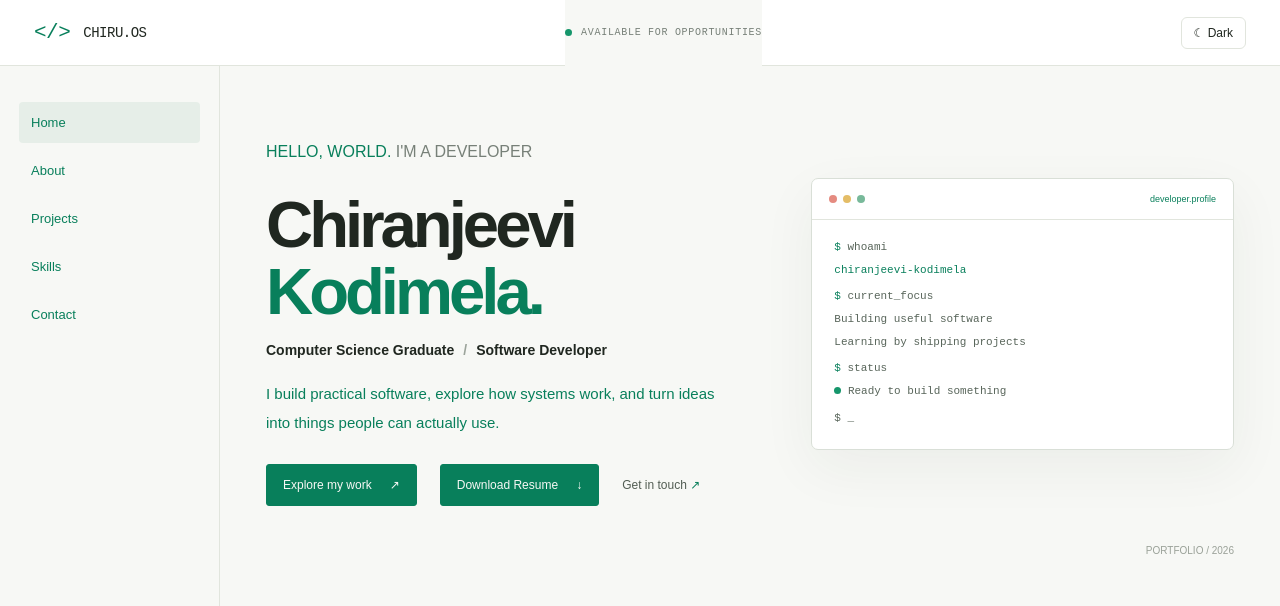
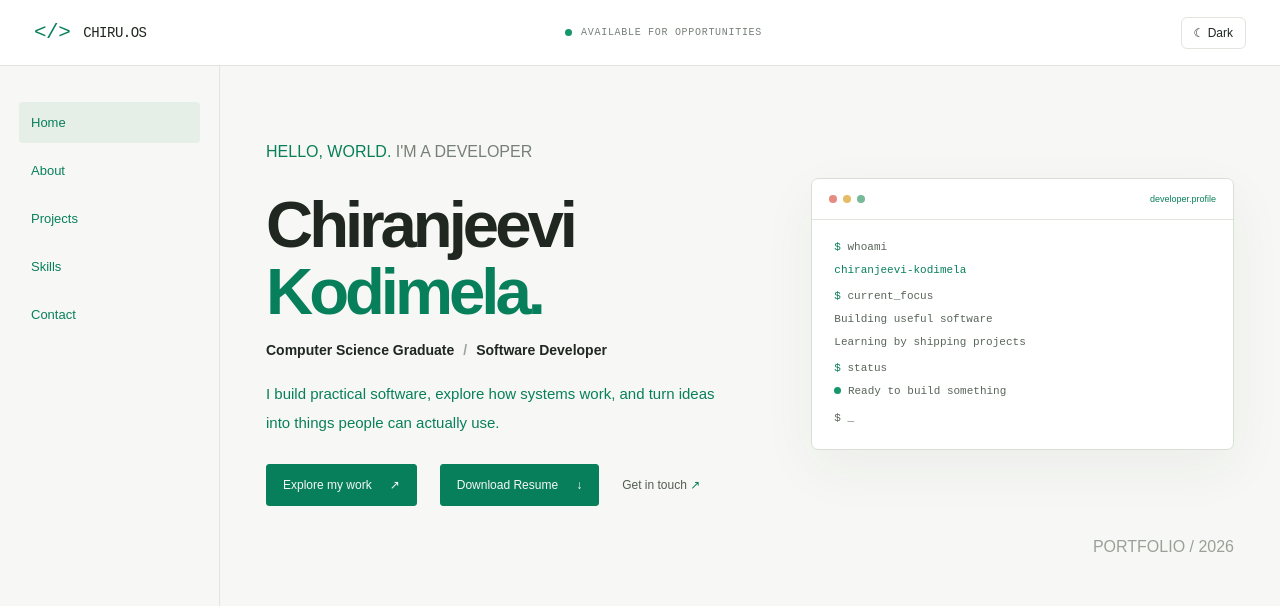
Before and after one commit to chiranjeevi-kodimela/chiru-os, a React (Vite) app: page / in a window 1280 px wide. Shown: the top 606 px of the page. Built offline with nearby package versions, Linux system fonts and the light colour scheme; a web font is replaced by a local one.

Commit message:
Fix dark styling and header status layout

```diff
--- a/src/styles/home.css
+++ b/src/styles/home.css
@@ -17,12 +17,23 @@
   color: var(--accent);
   font-size: 9px;
 }
+.availability-status {
+  display: inline-flex;
+  align-items: center;
+  gap: 8px;
+  margin: 0;
+  color: var(--muted);
+  font-size: 12px;
+  font-weight: 400;
+  line-height: 1.5;
+}
 
-.hero-index {
-  color: var(--muted);
-  font-size: 10px;
-  white-space: nowrap;
-  margin-left: auto;
+.availability-status .status-dot {
+  width: 7px;
+  height: 7px;
+  flex-shrink: 0;
+  border-radius: 50%;
+  background: #69b783;
 }
 .hero-copy {
   max-width: 590px;
--- a/src/styles/layout.css
+++ b/src/styles/layout.css
@@ -1,4 +1,4 @@
-.system-status,
+
 .portfolio {
   min-height: 100vh;
   background: var(--page);
@@ -55,10 +55,14 @@
 }
 
 .system-status {
-  display: flex;
+  display: inline-flex;
   align-items: center;
+  justify-content: center;
   gap: 9px;
+  margin: 0;
   color: var(--muted);
+  line-height: 1.4;
+  white-space: nowrap;
 }
 
 .status-dot {
```
